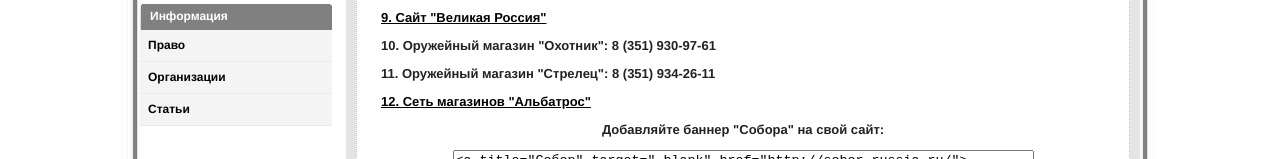
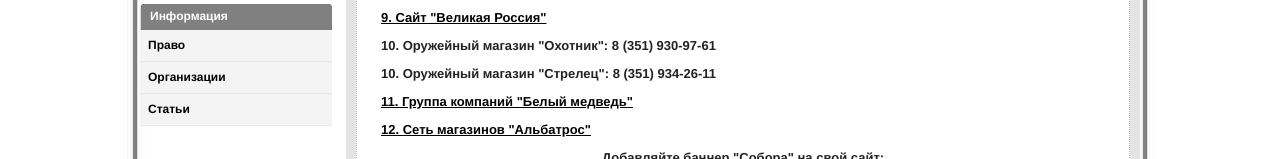
Before and after one commit to sobor-russia/sobor-russia.github.io, a plain HTML site: page menu/partners.html in a window 1280 px wide. Shown: the part 629-788 px from the top of the page. Drawn offline with Linux system fonts and the light colour scheme.

Commit message:
Revert "Update partners.html"
This reverts commit 58787995ea561fda13a325b3051013676161aac9.

```diff
--- a/menu/partners.html
+++ b/menu/partners.html
@@ -212,7 +212,9 @@
 
 <p>10. Оружейный магазин "Охотник": 	8 (351) 930-97-61</p>
 
-<p>11. Оружейный магазин "Стрелец": 	8 (351) 934-26-11</p>
+<p>10. Оружейный магазин "Стрелец": 	8 (351) 934-26-11</p>
+
+<p><a href="http://gkmedved.ru/"target="_blank">11. Группа компаний "Белый медведь"</a>
 
 <p><a href="http://albatros174.ru/"target="_blank">12. Сеть магазинов "Альбатрос"</a></p>
 
```
